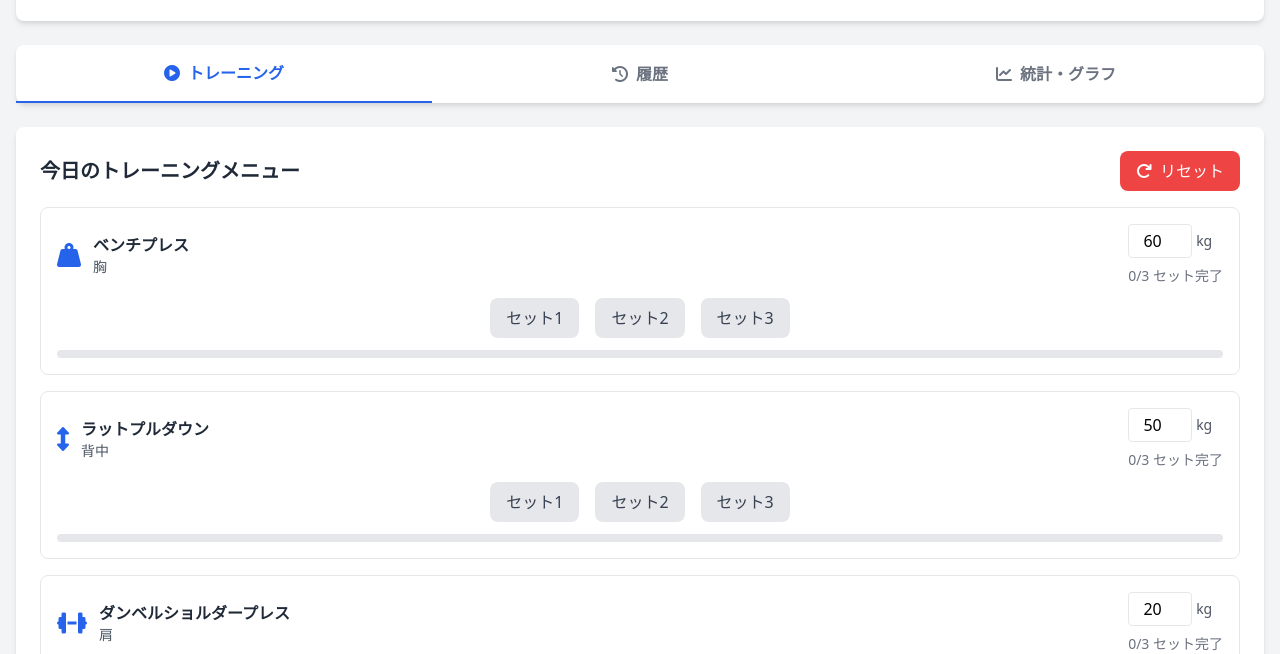
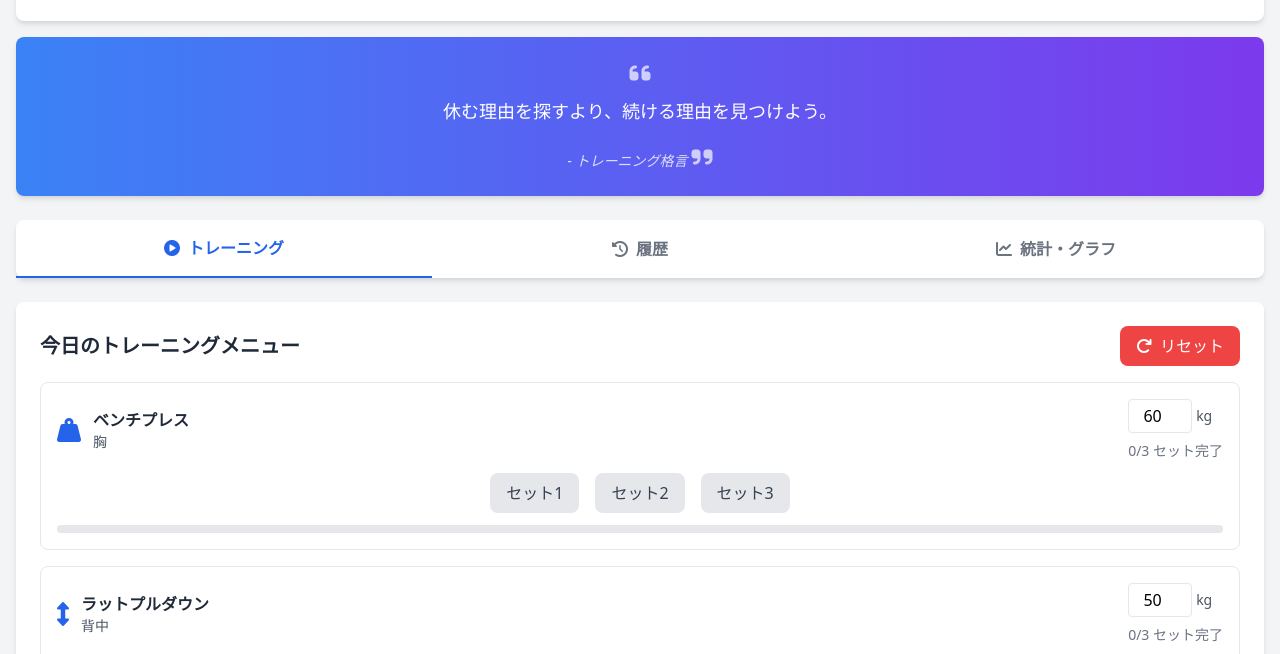
Before and after one commit to tako1987/gymtracker, a plain HTML site: page index.html in a window 1280 px wide. Shown: the part 99-753 px from the top of the page. Drawn offline with nearby package versions, Linux system fonts and the light colour scheme.

Commit message:
Update index.html
名言追加

```diff
--- a/index.html
+++ b/index.html
@@ -7,11 +7,20 @@
     <link href="https://cdn.jsdelivr.net/npm/tailwindcss@2.2.19/dist/tailwind.min.css" rel="stylesheet">
     <link rel="stylesheet" href="https://cdn.jsdelivr.net/npm/@fortawesome/fontawesome-free@6.4.0/css/all.min.css">
     <script src="https://cdn.jsdelivr.net/npm/chart.js"></script>
+    <style>
+        .quote-fade {
+            animation: fadeIn 1s ease-in-out;
+        }
+        @keyframes fadeIn {
+            from { opacity: 0; transform: translateY(-10px); }
+            to { opacity: 1; transform: translateY(0); }
+        }
+    </style>
 </head>
 <body class="bg-gray-100 min-h-screen">
     <div class="container mx-auto px-4 py-6">
         <!-- Header -->
-        <header class="bg-white rounded-lg shadow-md p-6 mb-6">
+        <header class="bg-white rounded-lg shadow-md p-6 mb-4">
             <div class="flex justify-between items-center">
                 <h1 class="text-3xl font-bold text-gray-800">
                     <i class="fas fa-dumbbell text-blue-600"></i>
@@ -23,6 +32,22 @@
                 </div>
             </div>
         </header>
+
+        <!-- 🆕 Daily Quote Section -->
+        <div class="bg-gradient-to-r from-blue-500 to-purple-600 rounded-lg shadow-md p-6 mb-6 text-white quote-fade">
+            <div class="flex items-center justify-center text-center">
+                <div>
+                    <i class="fas fa-quote-left text-2xl mb-3 opacity-70"></i>
+                    <blockquote class="text-lg font-medium mb-2" id="dailyQuote">
+                        <!-- 名言がここに表示されます -->
+                    </blockquote>
+                    <cite class="text-sm opacity-80" id="quoteAuthor">
+                        <!-- 作者がここに表示されます -->
+                    </cite>
+                    <i class="fas fa-quote-right text-2xl mt-3 opacity-70 block"></i>
+                </div>
+            </div>
+        </div>
 
         <!-- Navigation Tabs -->
         <div class="bg-white rounded-lg shadow-md mb-6">
@@ -118,6 +143,40 @@
     </div>
 
     <script>
+        // 🆕 Daily Quotes Database
+        const dailyQuotes = [
+            { quote: "筋肉は裏切らない。", author: "なかやまきんに君" },
+            { quote: "今日の自分は昨日の自分より強くなっている。", author: "トレーニング格言" },
+            { quote: "限界は心の中にだけ存在する。", author: "トレーニング格言" },
+            { quote: "強さは体からではない。不屈の意志から生まれる。", author: "マハトマ・ガンディー" },
+            { quote: "痛みは一時的だが、諦めることは一生の後悔となる。", author: "トレーニング格言" },
+            { quote: "成功とは、情熱を失うことなく失敗から失敗を重ねることである。", author: "ウィンストン・チャーチル" },
+            { quote: "昨日の自分を超えることが、真の勝利だ。", author: "トレーニング格言" },
+            { quote: "筋肉だけでなく、心も鍛えよ。", author: "トレーニング格言" },
+            { quote: "汗は脂肪が泣いている音だ。", author: "トレーニング格言" },
+            { quote: "始めることが最も困難だ。続けることはその次に困難だ。", author: "トレーニング格言" },
+            { quote: "強い人は困難に立ち向かう。最強の人は困難を楽しむ。", author: "トレーニング格言" },
+            { quote: "休息は錆びではない。成長のための準備だ。", author: "トレーニング格言" },
+            { quote: "筋肉は記憶している。今日の努力を明日必ず覚えている。", author: "トレーニング格言" },
+            { quote: "プロテインより大切なのは、続ける意志だ。", author: "トレーニング格言" },
+            { quote: "ジムは第二の家。バーベルは親友。", author: "トレーニング格言" },
+            { quote: "重いものを持ち上げるのではない。自分自身を持ち上げるのだ。", author: "トレーニング格言" },
+            { quote: "筋肉痛は昨日頑張った証拠。", author: "トレーニング格言" },
+            { quote: "理想の体は1日では作れない。だが毎日の積み重ねで必ず作れる。", author: "トレーニング格言" },
+            { quote: "負荷をかけなければ、成長はない。", author: "トレーニング格言" },
+            { quote: "限界だと思った時が、本当のスタートライン。", author: "トレーニング格言" },
+            { quote: "体を変える力は、人生を変える力と同じだ。", author: "トレーニング格言" },
+            { quote: "今日できることを明日に延ばすな。筋肉は待ってくれない。", author: "トレーニング格言" },
+            { quote: "強さは選択だ。毎朝ベッドから起きる時に選ぶものだ。", author: "トレーニング格言" },
+            { quote: "完璧な体型など存在しない。存在するのは完璧な努力だけだ。", author: "トレーニング格言" },
+            { quote: "筋肉は正直だ。嘘をつかない。", author: "トレーニング格言" },
+            { quote: "今日の汗は、明日の自信になる。", author: "トレーニング格言" },
+            { quote: "重量は数字に過ぎない。重要なのは心の重さだ。", author: "トレーニング格言" },
+            { quote: "休む理由を探すより、続ける理由を見つけよう。", author: "トレーニング格言" },
+            { quote: "筋肉は24時間働いている。感謝を忘れずに。", author: "トレーニング格言" },
+            { quote: "強くなりたければ、弱い自分と戦え。", author: "トレーニング格言" }
+        ];
+
         // Exercise data
         const exercises = [
             { name: 'ベンチプレス', bodyPart: '胸', icon: 'fas fa-weight-hanging', defaultWeight: 60 },
@@ -133,9 +192,21 @@
         let currentWorkout = {};
         let trainingHistory = JSON.parse(localStorage.getItem('trainingHistory')) || {};
 
+        // 🆕 Display daily quote
+        function displayDailyQuote() {
+            const today = new Date();
+            const dayOfYear = Math.floor((today - new Date(today.getFullYear(), 0, 0)) / 1000 / 60 / 60 / 24);
+            const quoteIndex = dayOfYear % dailyQuotes.length;
+            const todaysQuote = dailyQuotes[quoteIndex];
+
+            document.getElementById('dailyQuote').textContent = todaysQuote.quote;
+            document.getElementById('quoteAuthor').textContent = `- ${todaysQuote.author}`;
+        }
+
         // Initialize
         document.addEventListener('DOMContentLoaded', function() {
             updateCurrentDate();
+            displayDailyQuote(); // 🆕 名言表示を追加
             initializeWorkout();
             renderExercises();
         });
```
